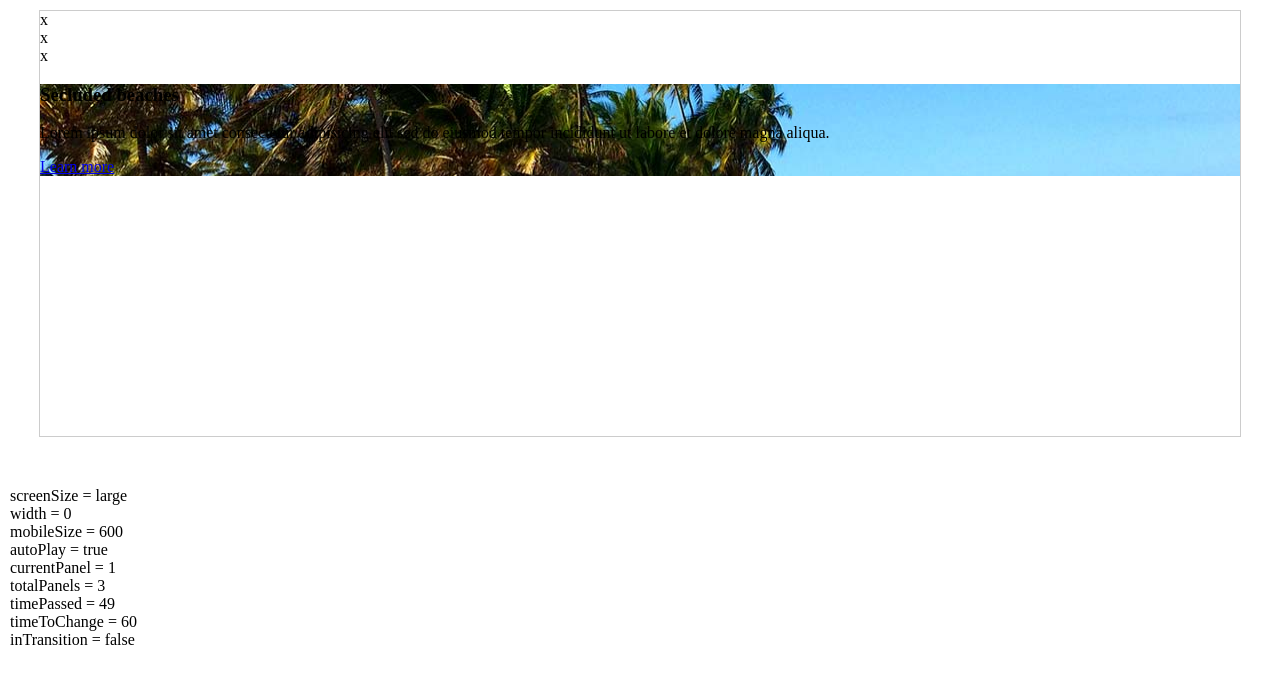
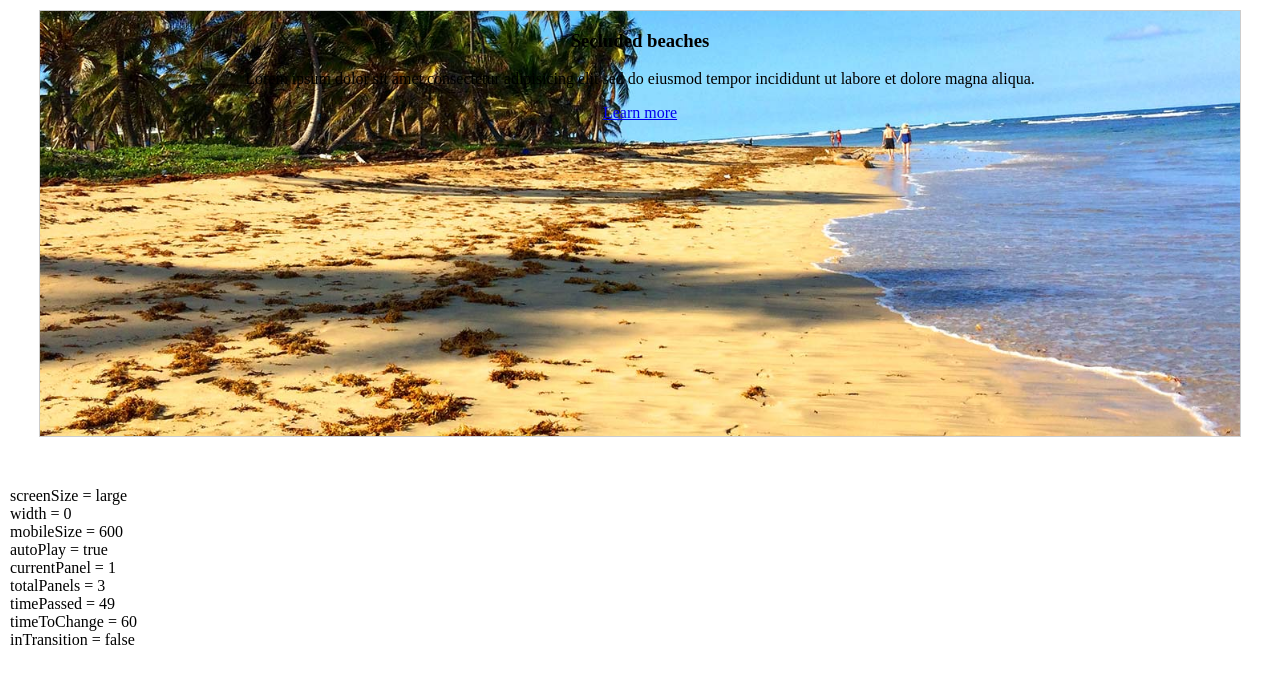
Before and after one commit to AlexCsanyi/myMarquee, a plain HTML site: page myMarquee/index.html in a window 1280 px wide. Drawn offline with Linux system fonts and the light colour scheme.

Commit message:
added CSS to style the marquee container / the stage

```diff
--- a/myMarquee/assets/includes/marquee.css
+++ b/myMarquee/assets/includes/marquee.css
@@ -17,3 +17,38 @@ body {
 .marquee .marquee_data {
   display: none;
 }
+
+.marquee .marquee_stage_large {
+  height: inherit;
+  position: relative;
+  overflow: hidden;
+}
+
+.marquee .marquee_container_1,
+.marquee .marquee_container_2 {
+  height: inherit;
+  position: absolute;
+  top: 0px;
+  left: 0px;
+  width: 100%;
+}
+
+.marquee .marquee_container_1 {
+  z-index: 101;
+}
+
+.marquee .marquee_container_2 {
+  z-index: 102;
+}
+
+.marquee .marquee_panel {
+  height: inherit;
+  width: 100%;
+  position: absolute;
+  top: 0px;
+  left: 0px;
+  text-align: center;
+  background-repeat: no-repeat;
+  background-position: center 0px;
+  background-size: cover;
+}
```
